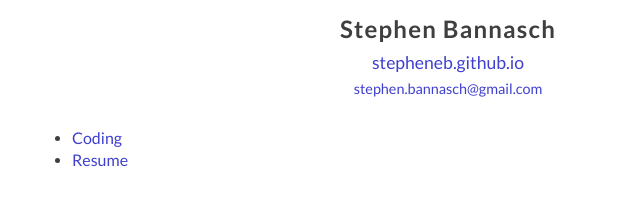
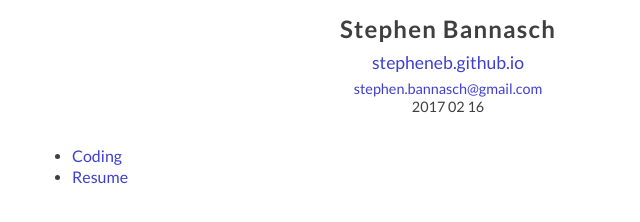
Before and after one commit to stepheneb/stepheneb.github.io, a plain HTML site: page index.html in a window 1280 px wide. Shown: the whole page, without its empty margins (0-640 px from the left). Drawn offline with Linux system fonts and the light colour scheme; files whose address does not match are found by name.

Commit message:
add date

```diff
--- a/index.html
+++ b/index.html
@@ -12,6 +12,7 @@
       <h1>Stephen Bannasch</h1>
       <p class="github"><a href="http://stepheneb.github.io">stepheneb.github.io</a></p>
       <p><a href="mailto:stephen.bannasch@gmail.com&subject=">stephen.bannasch@gmail.com</a></p>
+      <p>2017 02 16</p>
     </div>
     <div id='content'>
       <ul>
```
